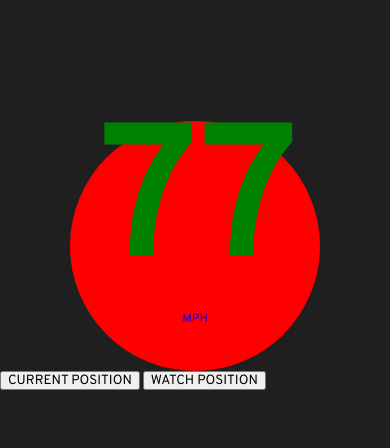
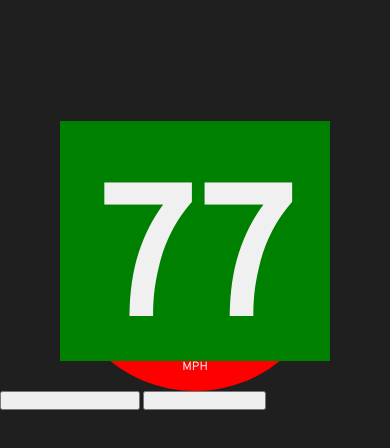
Before and after one commit to waltersm8/Speedometer, a website: page www/index.html in a window 390 px wide. Drawn offline with Linux system fonts and the light colour scheme; some packages are replaced by stand-ins of ours.

Commit message:
sub push

```diff
--- a/www/sass/index.scss
+++ b/www/sass/index.scss
@@ -1,5 +1,11 @@
+@import 'variables';
+@import 'fonts';
+
 * {
     -webkit-tap-highlight-color: rgba(0,0,0,0); /* make transparent link selection, adjust last value opacity 0 to 1.0 */
+
+    font-family: "Overpass";
+    color: $white;
 }
 
 body {
@@ -18,55 +24,32 @@ body {
     width:100%;
 }
 
-/* Portrait layout (default) */
-.app {
-
-}
-
-/* Landscape layout (with min-width) */
-@media screen and (min-aspect-ratio: 1/1) and (min-width:400px) {
-
-}
-
 h1 {
     font-size:180px;
     font-weight:normal;
 }
 
-@font-face {
-    font-family: "Overpass";
-    src: url("../css/fonts/overpass-regular-webfont.woff") format("woff");
-}
-
-@font-face {
-    font-family: "Overpass Bold";
-    src: url("../css/fonts/overpass-regular-webfont.woff") format("woff");
-}
-
-@font-face {
-    font-family: "Overpass Black";
-    src: url("../css/fonts/overpass-regular-webfont.woff") format("woff");
-}
-
-* {
-    font-family: "Overpass";
-}
-
 #speedometer {
     background-color: red;
-    width: 250px;
-    height: 250px;
-    border-radius: 250px;
+    width: 270px;
+    height: 270px;
+    border-radius: 69420px;
     margin: auto;
     text-align: center;
+
+    filter: drop-shadow(0, 0, 50px, rgba(68, 203, 97, 0.5));
+
+    #currentSpeed {
+        font-weight: bold;
+
+        padding-top: 60px;
+        padding-bottom: 0px;
+        margin-bottom: 0px;
+        line-height: 180px;
+        background-color: green;
+    }
+    p {
+        padding-top: 0px;
+        margin-top: 0px;
+    }
 }
-
-#currentSpeed {
-    color: green;
-    margin-bottom: 0px;
-    font-weight: bold;
-}
-
-#currentSpeed + p {
-    color: blue;
-}
```
Also changed, not shown: www/css/index.css, 1 other file.
